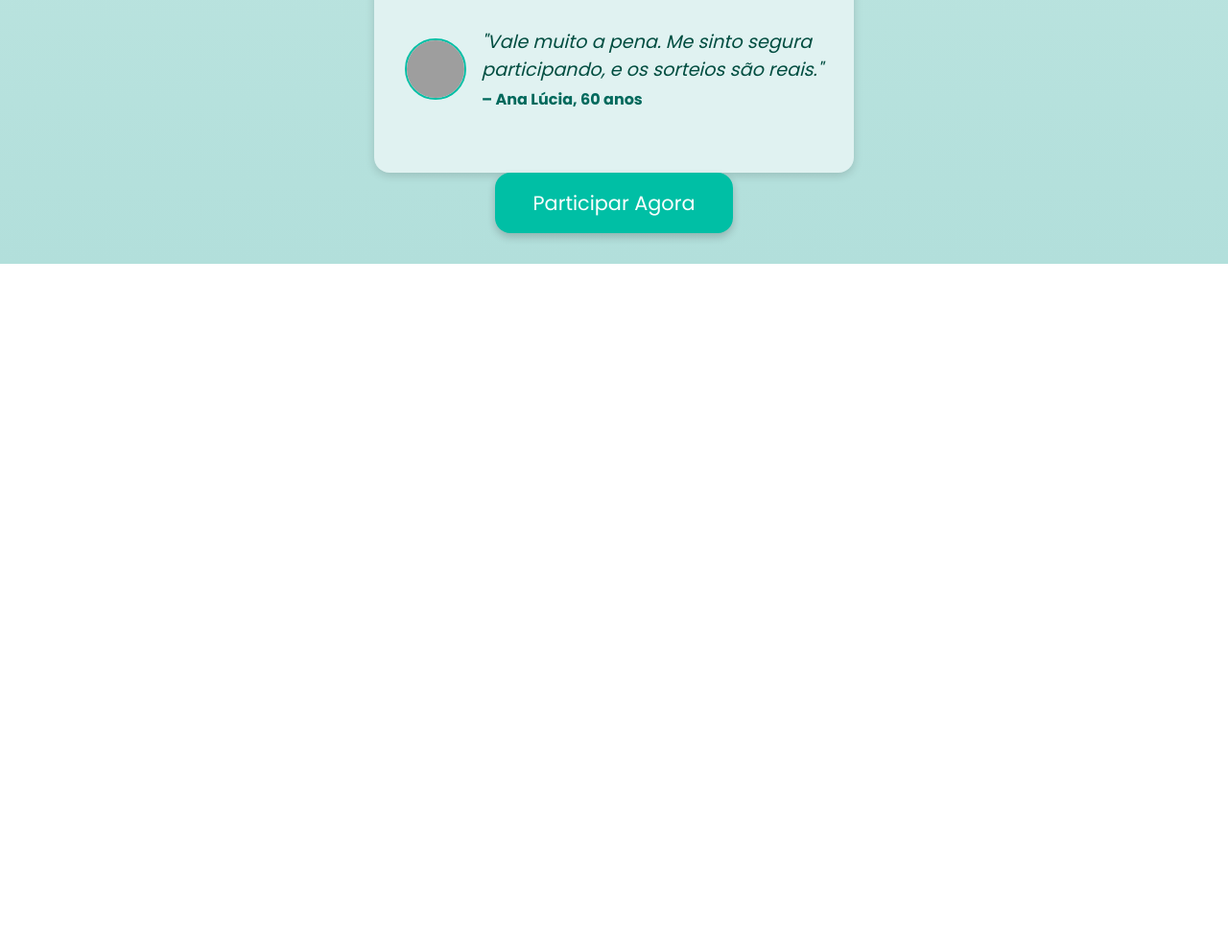
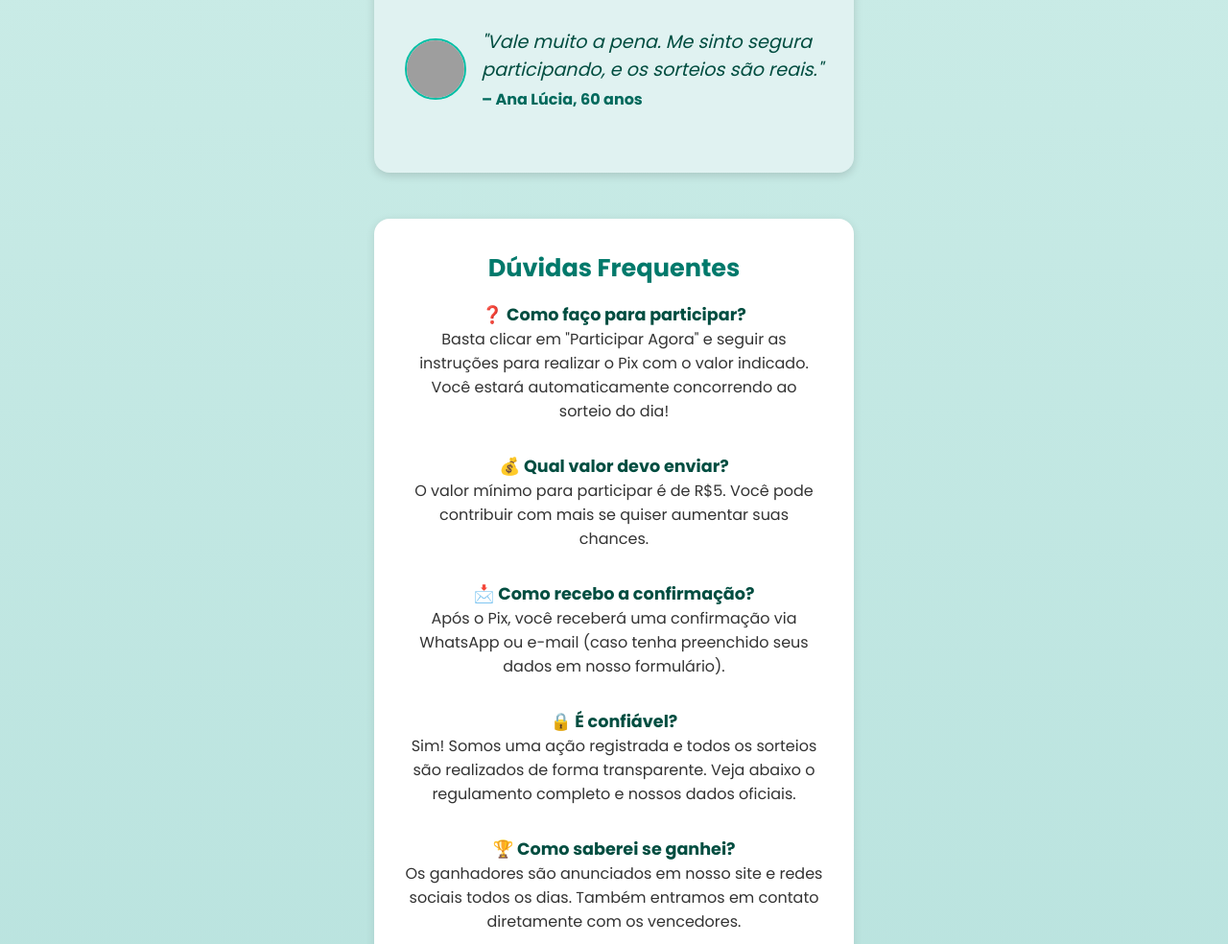
Before and after one commit to victordesigner00/pixsorteado, a plain HTML site: page index.html in a window 1280 px wide. Shown: the part 1676-2660 px from the top of the page at 96% size. Before the commit the page ends 1951 px from the top, so only its background shows below. Drawn offline with Linux system fonts and the light colour scheme; grey boxes are pictures that could not be loaded.

Commit message:
Add files via upload

```diff
--- a/index.html
+++ b/index.html
@@ -6,36 +6,14 @@
   <meta name="viewport" content="width=device-width, initial-scale=1.0" />
   <title>Pix da Sorte</title>
   <link href="https://fonts.googleapis.com/css2?family=Poppins:wght@400;700&display=swap" rel="stylesheet">
-
   <style>
-    @media (max-width: 480px) {
-      h1 {
-        font-size: 1.6rem;
-      }
-      .cta-button {
-        width: 100%;
-        padding: 1rem;
-        font-size: 1rem;
-      }
-      .feature, .testimonials {
-        padding: 1rem;
-      }
-      .testimonial-content {
-        font-size: 0.95rem;
-        text-align: center;
-      }
-      .testimonial {
-        flex-direction: column;
-        align-items: center;
-      }
-    }
-
     * {
       margin: 0;
       padding: 0;
       box-sizing: border-box;
       font-family: 'Poppins', sans-serif;
     }
+
     body {
       background: linear-gradient(to bottom, #e0f7f1, #b2dfdb);
       color: #1e1e1e;
@@ -44,21 +22,25 @@
       flex-direction: column;
       align-items: center;
     }
+
     .container {
       max-width: 500px;
       width: 100%;
       text-align: center;
     }
+
     h1 {
       font-size: 2.8rem;
       margin-bottom: 1rem;
       color: #00796b;
     }
+
     p {
       font-size: 1.2rem;
       margin-bottom: 2rem;
       color: #2d2d2d;
     }
+
     .cta-button {
       display: inline-block;
       background-color: #00bfa5;
@@ -71,14 +53,17 @@
       box-shadow: 0 4px 8px rgba(0,0,0,0.2);
       transition: background-color 0.3s ease, transform 0.2s ease;
     }
+
     .cta-button:hover {
       background-color: #008e76;
       transform: scale(1.05);
     }
+
     .features {
       margin-top: 3rem;
       text-align: left;
     }
+
     .feature {
       background-color: #ffffff;
       padding: 1rem;
@@ -86,13 +71,16 @@
       border-radius: 1rem;
       box-shadow: 0 2px 8px rgba(0,0,0,0.1);
     }
+
     .feature h3 {
       color: #00796b;
       margin-bottom: 0.5rem;
     }
+
     .feature p {
       color: #444;
     }
+
     .testimonials {
       margin-top: 3rem;
       background-color: #e0f2f1;
@@ -100,6 +88,7 @@
       border-radius: 1rem;
       box-shadow: 0 3px 10px rgba(0,0,0,0.15);
     }
+
     .testimonial {
       margin-bottom: 2rem;
       text-align: left;
@@ -107,6 +96,7 @@
       align-items: center;
       gap: 1rem;
     }
+
     .testimonial img {
       width: 64px;
       height: 64px;
@@ -114,23 +104,79 @@
       object-fit: cover;
       border: 2px solid #00bfa5;
     }
+
     .testimonial-content {
       flex: 1;
     }
+
     .testimonial p {
       font-style: italic;
       color: #004d40;
       margin-bottom: 0.3rem;
     }
+
     .testimonial strong {
       color: #00695c;
     }
+
     .pix-image {
       width: 100%;
       max-width: 400px;
       margin: 2rem auto;
       border-radius: 1rem;
       box-shadow: 0 4px 12px rgba(0,0,0,0.2);
+    }
+
+    .faq, .rules {
+      background: #ffffff;
+      padding: 2rem;
+      margin-top: 3rem;
+      border-radius: 1rem;
+      box-shadow: 0 2px 10px rgba(0,0,0,0.1);
+      max-width: 500px;
+      width: 100%;
+    }
+
+    .faq h2, .rules h2 {
+      color: #00796b;
+      margin-bottom: 1rem;
+      font-size: 1.6rem;
+    }
+
+    .faq-item {
+      margin-bottom: 1.5rem;
+    }
+
+    .faq-item h3 {
+      font-size: 1.1rem;
+      color: #004d40;
+    }
+
+    .faq-item p {
+      color: #333;
+      font-size: 1rem;
+    }
+
+    @media (max-width: 480px) {
+      h1 {
+        font-size: 1.6rem;
+      }
+      .cta-button {
+        width: 100%;
+        padding: 1rem;
+        font-size: 1rem;
+      }
+      .feature, .testimonials, .faq, .rules {
+        padding: 1rem;
+      }
+      .testimonial-content {
+        font-size: 0.95rem;
+        text-align: center;
+      }
+      .testimonial {
+        flex-direction: column;
+        align-items: center;
+      }
     }
   </style>
 </head>
@@ -140,6 +186,7 @@
     <h1>Ganhe Prêmios com o Pix da Sorte!</h1>
     <p>Participe agora e concorra a prêmios incríveis com apenas um Pix! Sorteios diários e chances reais de ganhar!</p>
     <a href="#" class="cta-button">Participar Agora</a>
+
     <div class="features">
       <div class="feature">
         <h3>🎯 Sorteios Diários</h3>
@@ -154,6 +201,7 @@
         <p>Dinheiro, eletrônicos e muito mais esperando por você!</p>
       </div>
     </div>
+
     <div class="testimonials">
       <h2>O que dizem nossos participantes</h2>
       <div class="testimonial">
@@ -178,7 +226,38 @@
         </div>
       </div>
     </div>
-    <a href="#" class="cta-button">Participar Agora</a>
+
+    <div class="faq">
+      <h2>Dúvidas Frequentes</h2>
+      <div class="faq-item">
+        <h3>❓ Como faço para participar?</h3>
+        <p>Basta clicar em "Participar Agora" e seguir as instruções para realizar o Pix com o valor indicado. Você estará automaticamente concorrendo ao sorteio do dia!</p>
+      </div>
+      <div class="faq-item">
+        <h3>💰 Qual valor devo enviar?</h3>
+        <p>O valor mínimo para participar é de R$5. Você pode contribuir com mais se quiser aumentar suas chances.</p>
+      </div>
+      <div class="faq-item">
+        <h3>📩 Como recebo a confirmação?</h3>
+        <p>Após o Pix, você receberá uma confirmação via WhatsApp ou e-mail (caso tenha preenchido seus dados em nosso formulário).</p>
+      </div>
+      <div class="faq-item">
+        <h3>🔒 É confiável?</h3>
+        <p>Sim! Somos uma ação registrada e todos os sorteios são realizados de forma transparente. Veja abaixo o regulamento completo e nossos dados oficiais.</p>
+      </div>
+      <div class="faq-item">
+        <h3>🏆 Como saberei se ganhei?</h3>
+        <p>Os ganhadores são anunciados em nosso site e redes sociais todos os dias. Também entramos em contato diretamente com os vencedores.</p>
+      </div>
+      <a href="#" class="cta-button" style="margin-top: 2rem;">Participar Agora</a>
+    </div>
+
+    <div class="rules">
+      <h2>Transparência é tudo! 📜</h2>
+      <p>Veja nosso <a href="#" style="color:#00796b; font-weight: bold; text-decoration: underline;">Regulamento Completo</a> com todos os detalhes sobre como os sorteios funcionam, como armazenamos seus dados, e muito mais.</p>
+      <p>Organização registrada sob CNPJ 12.345.678/0001-99</p>
+      <p>Contato oficial: suporte@pixdasorte.com.br</p>
+    </div>
   </div>
 </body>
 </html>
```
